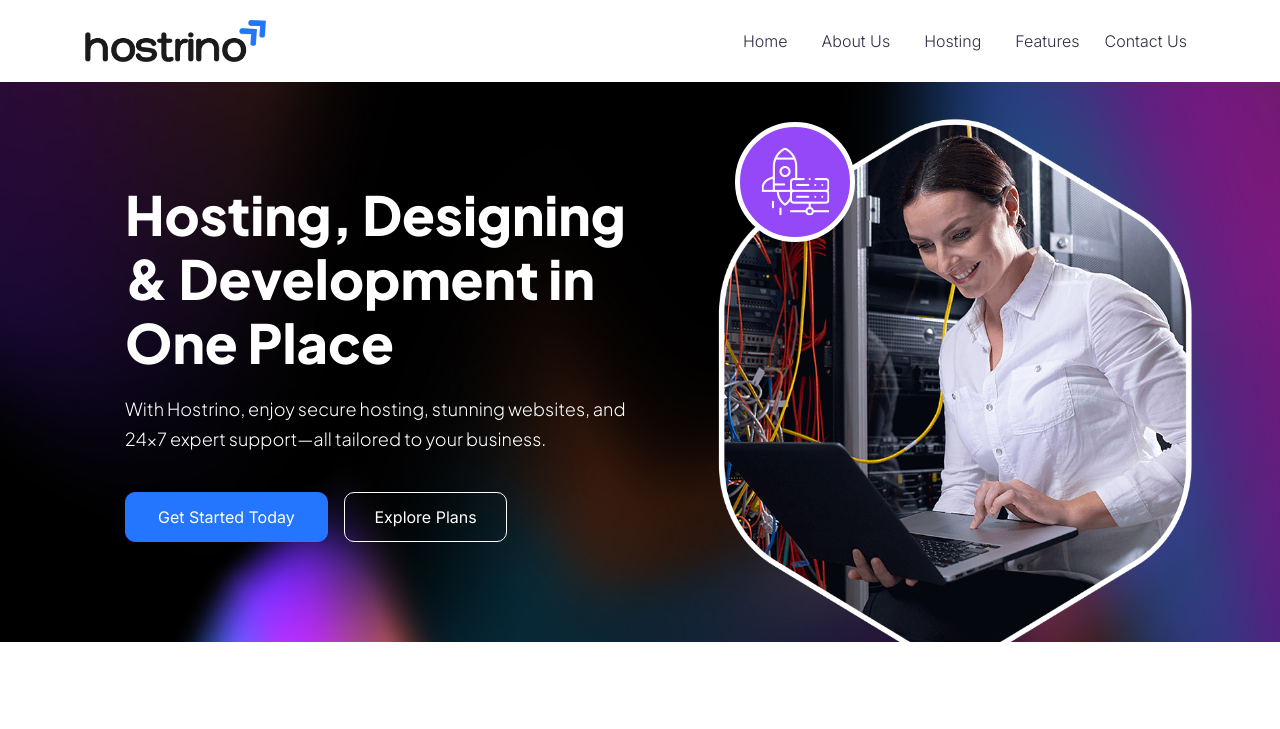
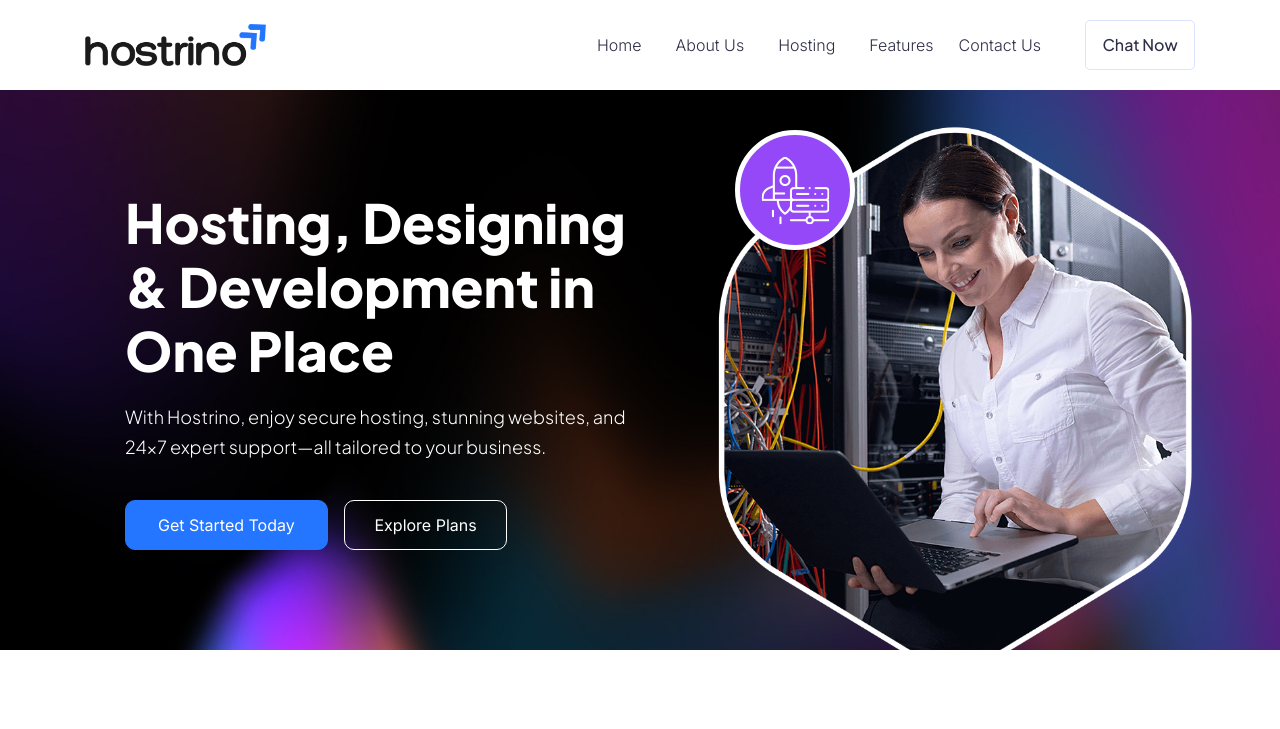
Before and after one commit to maxwellaveryreed/hostrino, a plain HTML site: page index.html in a window 1280 px wide. Shown: the top 729 px of the page. Drawn offline with Linux system fonts and the light colour scheme.

Commit message:
Update New

```diff
--- a/index.html
+++ b/index.html
@@ -75,6 +75,12 @@
 
                     </ul>
                 </div>
+                <div class="other_list">
+                    <div class="other_list_item">
+                        <button id="openChat" class="text-decoration-none register">Chat Now</button>
+                    </div>
+
+                </div>
 
             </nav>
         </div>
@@ -102,11 +108,7 @@
                             <a href="#contactus" class="text-decoration-none primary_btn">Get Started Today</a>
                             <a href="#hosting" class="text-decoration-none primary_btn secondary_btn">Explore Plans</a>
                         </div>
-                        <ul class="list-unstyled mb-0 icons">
-                            <li><a href="https://www.facebook.com/"><i class="fa-brands fa-facebook-f"></i></a></li>
-                            <li><a href="https://twitter.com/"><i class="fa-brands fa-x-twitter"></i></a></li>
-                            <li><a href="https://www.instagram.com/"><i class="fa-brands fa-instagram"></i></a></li>
-                        </ul>
+
                     </div>
                 </div>
                 <div class="col-xl-5 col-lg-6 col-12 text-lg-left text-center">
@@ -422,6 +424,26 @@ We’ve partnered with some of the best hosting providers in the industry to del
 <script src="assets/js/preloader.js"></script>
 <script src="assets/js/search.js"></script>
 <script src="assets/js/drawer-menu2.js"></script>
+<!--Start of Tawk.to Script-->
+    <script type="text/javascript">
+        var Tawk_API = Tawk_API || {}, Tawk_LoadStart = new Date();
+        (function () {
+            var s1 = document.createElement("script"), s0 = document.getElementsByTagName("script")[0];
+            s1.async = true;
+            s1.src = 'https://embed.tawk.to/67ca72d45f37e3190d234bff/1ilnd13pg';
+            s1.charset = 'UTF-8';
+            s1.setAttribute('crossorigin', '*');
+            s0.parentNode.insertBefore(s1, s0);
+        })();
+    </script>
+    <!--End of Tawk.to Script-->
+    <script>
+        document.getElementById("openChat").addEventListener("click", function () {
+            if (typeof Tawk_API !== "undefined" && Tawk_API.maximize) {
+                Tawk_API.maximize(); // Opens the chat widget
+            }
+        });
+    </script>
 </body>
 
 </html>
```
